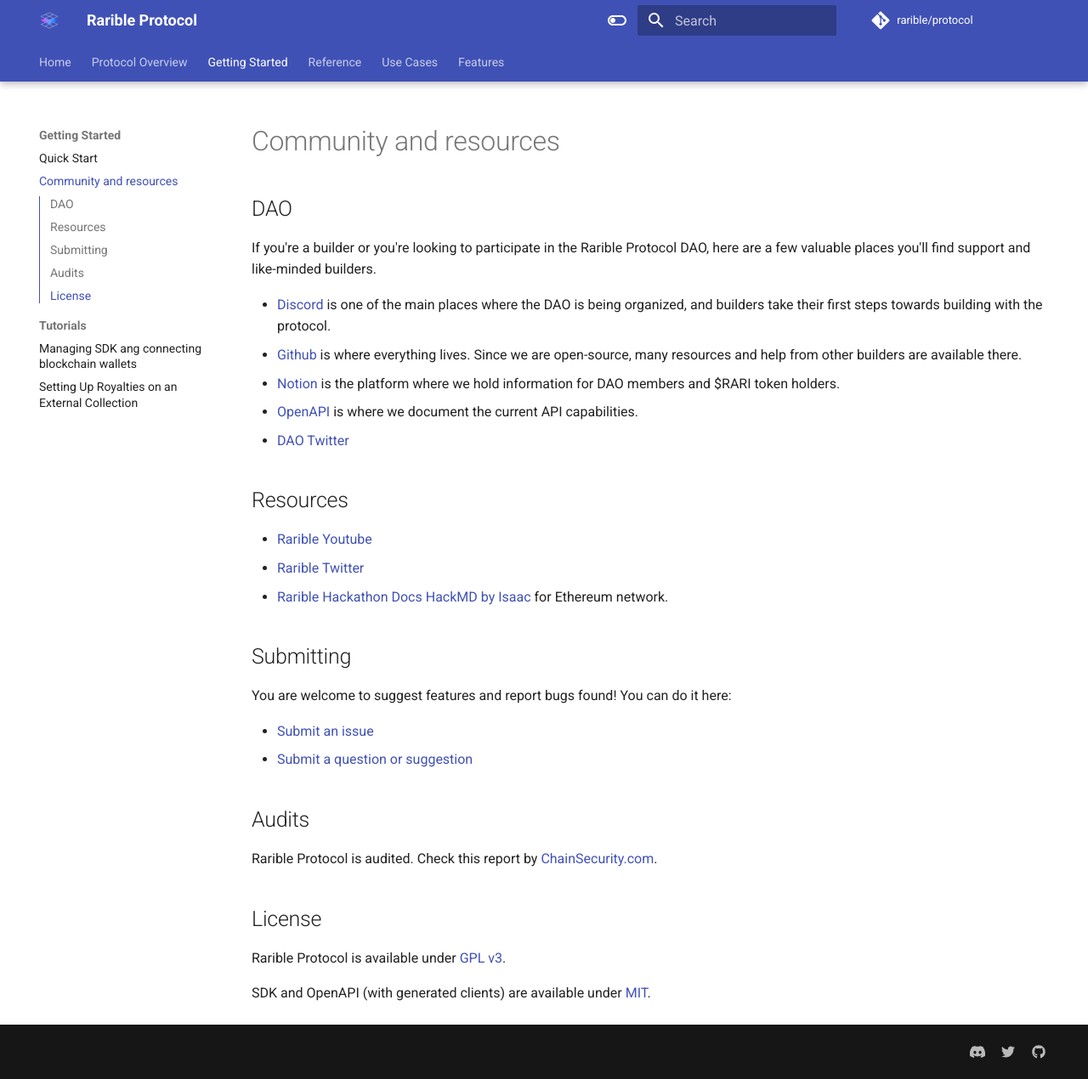
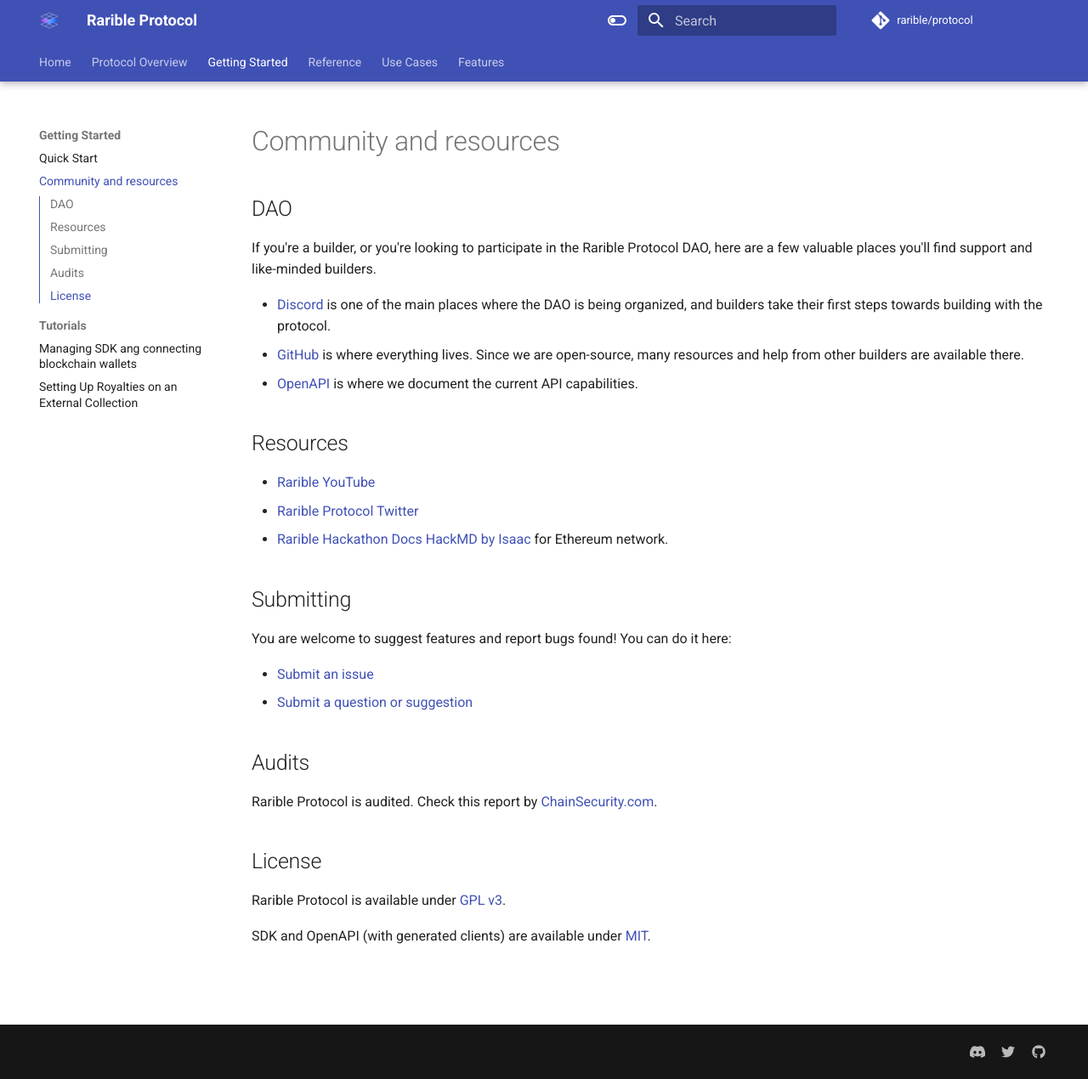
Before and after one commit to rarible/protocol, an MkDocs documentation site: the page built from docs/getting-started/community.md, in a window 1280 px wide and 1270 px high. Shown: the whole window at 85% size. Built offline with MkDocs 1.6.1 and Material for MkDocs 9.7.7, drawn with Linux system fonts in a browser that asks for light colours; comment, search, counter and statistics services are not loaded.

Commit message:
fix: update api and resources links

```diff
--- a/docs/getting-started/community.md
+++ b/docs/getting-started/community.md
@@ -7,18 +7,16 @@
 
 ## DAO
 
-If you're a builder or you're looking to participate in the Rarible Protocol DAO, here are a few valuable places you'll find support and like-minded builders.
+If you're a builder, or you're looking to participate in the Rarible Protocol DAO, here are a few valuable places you'll find support and like-minded builders.
 
 * [Discord](https://discord.gg/zqsZsEWBbN) is one of the main places where the DAO is being organized, and builders take their first steps towards building with the protocol.
-* [Github](https://github.com/rarible) is where everything lives. Since we are open-source, many resources and help from other builders are available there.
-* [Notion](https://rarible-protocol.notion.site/rarible-protocol/Rarible-Protocol-DAO-f89d6db21a9d4c199eb30051fceb9a0a) is the platform where we hold information for DAO members and $RARI token holders.
-* [OpenAPI](https://api.rarible.org/v0.1/doc) is where we document the current API capabilities.
-* [DAO Twitter](https://twitter.com/raribledao)
+* [GitHub](https://github.com/rarible) is where everything lives. Since we are open-source, many resources and help from other builders are available there.
+* [OpenAPI](https://multichain-api.rarible.org) is where we document the current API capabilities.
 
 ## Resources
 
-* [Rarible Youtube](https://www.youtube.com/c/Rarible)
-* [Rarible Twitter](https://twitter.com/rarible)
+* [Rarible YouTube](https://www.youtube.com/c/Rarible)
+* [Rarible Protocol Twitter](https://twitter.com/raribleprotocol)
 * [Rarible Hackathon Docs HackMD by Isaac](https://hackmd.io/ktJuljjGTA2TivezBXKA5g?view#Rarible-Hackathon-Docs) for Ethereum network.
 
 ## Submitting
--- a/mkdocs.yml
+++ b/mkdocs.yml
@@ -43,7 +43,7 @@
     - icon: fontawesome/brands/discord
       link: https://discord.gg/zqsZsEWBbN
     - icon: fontawesome/brands/twitter
-      link: https://twitter.com/raribledao
+      link: https://twitter.com/raribleprotocol
     - icon: fontawesome/brands/github
       link: https://github.com/rarible
   analytics:
```
Also changed, not shown: docs/reference/search-capabilities.md (+1 -1 lines).
